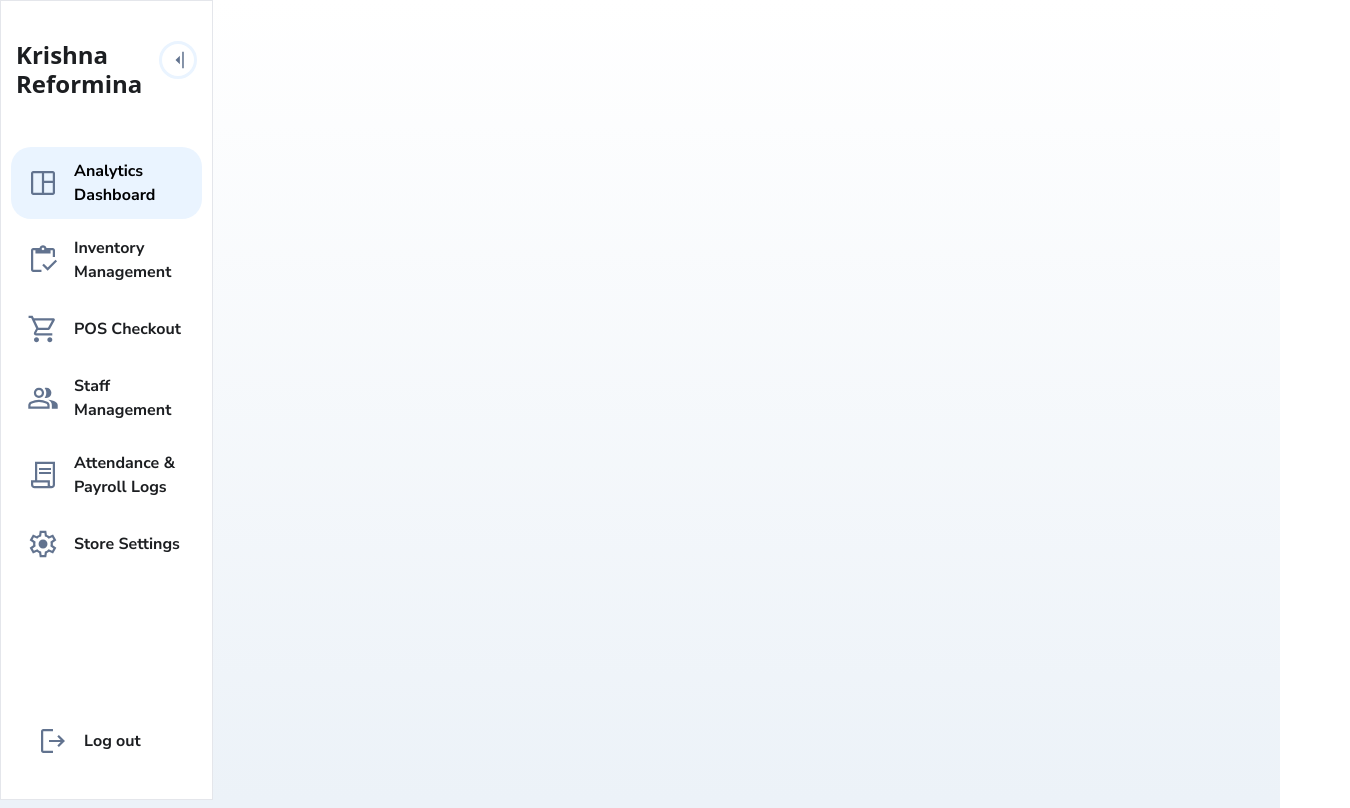
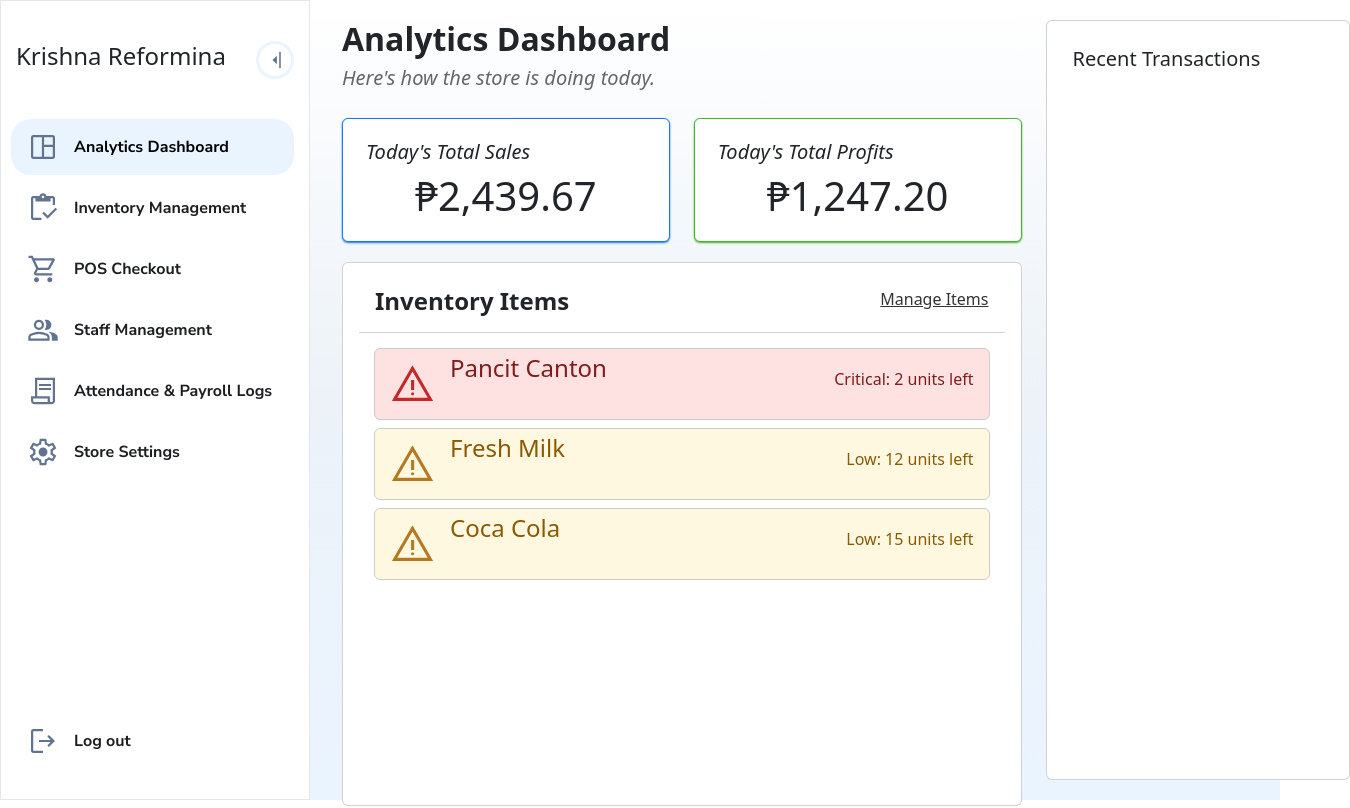
Before and after one commit to DefinitelyRus/EZBM, a React (Vite) app in the folder Frontend/: page /dashboard in a window 1280 px wide. Shown: the top 808 px of the page, 1350 px wide, since content can reach past the window. Built offline with nearby package versions, Linux system fonts and the light colour scheme.

Commit message:
Collapsable Nav-Sidebar

```diff
--- a/Frontend/src/components/button.css
+++ b/Frontend/src/components/button.css
@@ -43,3 +43,15 @@
     height: 32px;
     flex-shrink: 0;
 }
+
+/* Collapsed */
+.custom-btn.collapsed {
+    background-color: aliceblue;
+    padding: 0px;
+    gap: 0;
+
+    display: flex;
+    align-items: center;
+
+    margin: 0 auto;
+}
--- a/Frontend/src/components/button.tsx
+++ b/Frontend/src/components/button.tsx
@@ -1,17 +1,31 @@
 import { NavLink } from "react-router-dom";
+import { Tooltip } from "bootstrap";
+import "./button.css";
 
-import './button.css';
+function Button({ to, text, icon, collapsed }) {
+  const handleClick = (e) => {
+    const tooltip = Tooltip.getInstance(e.currentTarget);
 
-function Button({ to, text, icon }) {
+    if (tooltip) {
+      tooltip.hide();
+    }
+
+    e.currentTarget.blur();
+  };
+
   return (
     <NavLink
       to={to}
       className={({ isActive }) =>
         `custom-btn ${isActive ? "active" : ""}`
       }
+      data-bs-toggle={collapsed ? "tooltip" : undefined}
+      data-bs-placement="right"
+      data-bs-title={collapsed ? text : undefined}
+      onClick={handleClick}
     >
       {icon}
-      <span>{text}</span>
+      {!collapsed && <span>{text}</span>}
     </NavLink>
   );
 }
--- a/Frontend/src/components/sidebar.css
+++ b/Frontend/src/components/sidebar.css
@@ -1,10 +1,16 @@
 #side-bar {
     /* Layout */
+    left: 0;
+    top: 0;
+    position: fixed;
     display: flex;
     flex-direction: column;
+    overflow: hidden;
 
     /* Sizing */
     min-height: 100vh;
+    width: 310px;
+    min-width: 310px;
 
     /* Spacing */
     padding: 20px 0px 30px 0px;
@@ -12,8 +18,64 @@
     /* Appearance */
     background-color: #FFFFFF;
     border: 1px solid #E4E6EB;
+
+    transition:
+        width 250ms cubic-bezier(0.2, 0, 0, 1),
+        min-width 250ms cubic-bezier(0.2, 0, 0, 1),
+        padding 250ms cubic-bezier(0.2, 0, 0, 1);
 }
 
+/* Collapsed */
+#side-bar.collapsed {
+    width: 84px;
+    min-width: 84px;
+
+    padding-right: 10px;
+}
+
+#side-bar.collapsed .custom-btn {
+    border-radius: 25px;
+    justify-content: center;
+    padding: 12px 12px;
+    gap: 0;
+    margin: 0 auto;
+}
+
+.custom-btn {
+    transition:
+        padding 250ms cubic-bezier(0.2, 0, 0, 1),
+        gap 250ms cubic-bezier(0.2, 0, 0, 1),
+        border-radius 250ms cubic-bezier(0.2, 0, 0, 1),
+        background-color 200ms ease,
+        color 200ms ease;
+}
+
+.custom-btn span {
+    overflow: hidden;
+    white-space: nowrap;
+    opacity: 1;
+    max-width: 220px;
+    transition:
+        opacity 150ms ease,
+        max-width 200ms ease;
+}
+
+#side-bar.collapsed .custom-btn span {
+    opacity: 0;
+    max-width: 0;
+}
+
+#side-bar.collapsed .header-cont {
+  padding-left: 20px;
+}
+
+#side-bar .header-cont button svg {
+    transition: transform 250ms cubic-bezier(0.2, 0, 0, 1);
+}
+
+#side-bar.collapsed .header-cont button svg {
+    transform: rotate(180deg);
+}
 #side-bar .header-cont {
     padding: 20px 15px 40px 15px;
     justify-content: space-between;
@@ -57,14 +119,42 @@
 
 /* Button */
 #log-out {
-    padding-left: 20px;
+    padding-left: 10px;
     margin-top: auto;
 }
 
 /* Text */
 #user-name {
-    /* Appearance */
+    opacity: 1;
+    max-width: 220px;
+    overflow: hidden;
+    white-space: nowrap;
+
+    transition:
+        opacity 150ms ease,
+        max-width 250ms cubic-bezier(0.2, 0, 0, 1);
+}
+
+#side-bar.collapsed #user-name {
+    opacity: 0;
+    max-width: 0;
+}
+
+/* Tooltips */
+.sidebar-tooltip .tooltip-inner {
+    background-color: #1C1E21;
+    color: #FFFFFF;
+
+    font-family: 'Nunito Sans', sans-serif;
+    font-size: 16px;
     font-weight: 600;
-    justify-content: start;
-    color: #1C1E21;
+
+    padding: 8px 12px;
+    border-radius: 12px;
+
+    box-shadow: 0 4px 12px rgba(0, 0, 0, 0.15);
 }
+
+.sidebar-tooltip.bs-tooltip-end .tooltip-arrow::before {
+    border-right-color: #1C1E21;
+}
--- a/Frontend/src/components/sidebar.jsx
+++ b/Frontend/src/components/sidebar.jsx
@@ -1,62 +1,99 @@
-import './sidebar.css';
-import Button from './button';
+import { useState, useEffect } from "react";
+import { Tooltip } from "bootstrap";
 
-import ArrowMenu from '../assets/arrow_menu.svg?react';
+import "./sidebar.css";
+import Button from "./button";
 
-import DashboardIcon from '../assets/dashboard.svg?react';
-import InventoryIcon from '../assets/inventory.svg?react';
-import CheckoutIcon from '../assets/checkout.svg?react';
-import StaffIcon from '../assets/staff.svg?react';
-import LogsIcon from '../assets/logs.svg?react';
-import LogOutIcon from '../assets/log_out.svg?react';
-import SettingsIcon from '../assets/settings.svg?react';
+import ArrowMenu from "../assets/arrow_menu.svg?react";
+
+import DashboardIcon from "../assets/dashboard.svg?react";
+import InventoryIcon from "../assets/inventory.svg?react";
+import CheckoutIcon from "../assets/checkout.svg?react";
+import StaffIcon from "../assets/staff.svg?react";
+import LogsIcon from "../assets/logs.svg?react";
+import LogOutIcon from "../assets/log_out.svg?react";
+import SettingsIcon from "../assets/settings.svg?react";
 
 function Sidebar() {
+  const [collapsed, setCollapsed] = useState(false);
+
+  useEffect(() => {
+  const tooltipTriggerList = document.querySelectorAll(
+    '[data-bs-toggle="tooltip"]'
+  );
+
+  const tooltipList = [...tooltipTriggerList].map(
+    (el) =>
+      new Tooltip(el, {
+        animation: true,
+        trigger: "hover focus",
+        customClass: "sidebar-tooltip",
+      })
+  );
+
+  return () => {
+    tooltipList.forEach((tooltip) => tooltip.dispose());
+    };
+  }, [collapsed]);
+
   return (
-    <div id="side-bar" className="d-flex col-2">
+    <div
+      id="side-bar"
+      className={`d-flex ${collapsed ? "collapsed" : ""}`}
+    >
       <div className="d-flex header-cont">
-        <h4 id="user-name" className="align-self-center">Krishna Reformina</h4>
-        <button>
+        {!collapsed && (
+          <h4 id="user-name" className="align-self-center">
+            Krishna Reformina
+          </h4>
+        )}
+
+        <button onClick={() => setCollapsed(!collapsed)}>
           <ArrowMenu />
         </button>
       </div>
 
       <div id="nav-btn-group">
-
         <Button
           to="/dashboard"
           text="Analytics Dashboard"
           icon={<DashboardIcon />}
+          collapsed={collapsed}
         />
 
         <Button
           to="/inventory"
           text="Inventory Management"
           icon={<InventoryIcon />}
+          collapsed={collapsed}
         />
 
         <Button
           to="/pos"
           text="POS Checkout"
           icon={<CheckoutIcon />}
+          collapsed={collapsed}
         />
 
         <Button
           to="/staff"
           text="Staff Management"
           icon={<StaffIcon />}
+          collapsed={collapsed}
         />
 
         <Button
           to="/logs"
           text="Attendance & Payroll Logs"
           icon={<LogsIcon />}
+          collapsed={collapsed}
         />
 
         <Button
-          to="/"
+          to="/settings"
           text="Store Settings"
           icon={<SettingsIcon />}
+          collapsed={collapsed}
         />
       </div>
 
@@ -65,6 +102,7 @@ function Sidebar() {
           to="/"
           text="Log out"
           icon={<LogOutIcon />}
+          collapsed={collapsed}
         />
       </div>
     </div>
--- a/Frontend/src/pages/Attendance_Logs.css
+++ b/Frontend/src/pages/Attendance_Logs.css
@@ -1,10 +1,12 @@
 #attendance-logs-contents {
     /* Layout */
     min-height: 100vh;
+
     max-height: fit-content;
 
     /* Spacing */
     padding: 20px 20px 30px 20px;
+    padding-left: 330px;
 }
 
 #add-entry-container {
--- a/Frontend/src/pages/Checkout.css
+++ b/Frontend/src/pages/Checkout.css
@@ -1,10 +1,12 @@
 #checkout-contents {
     /* Layout */
     min-height: 100vh;
+
     max-height: fit-content;
 
     /* Spacing */
     padding: 20px 20px 30px 20px;
+    padding-left: 330px;
 }
 
 #checkout-content-left {
--- a/Frontend/src/pages/Dashboard.css
+++ b/Frontend/src/pages/Dashboard.css
@@ -4,6 +4,7 @@
 
     /* Spacing */
     padding: 20px 20px;
+    padding-left: 330px;
 }
 
 #dashboard-content-left {
--- a/Frontend/src/pages/Inventory.css
+++ b/Frontend/src/pages/Inventory.css
@@ -1,10 +1,12 @@
 #inventory-contents {
     /* Layout */
     min-height: 100vh;
+
     max-height: fit-content;
 
     /* Spacing */
     padding: 20px 20px 30px 20px;
+    padding-left: 330px;
 }
 
 #inventory-content-left {
@@ -186,7 +188,7 @@
 
 .inventory-table tbody tr:hover td {
     background-color: #F3F0FA;
-    font-weight: 600;
+    font-weight: 500;
 }
 
 /* Column Text Alignment */
--- a/Frontend/src/pages/Staff.css
+++ b/Frontend/src/pages/Staff.css
@@ -1,10 +1,10 @@
 #staff-contents {
     /* Layout */
     min-height: 100vh;
-    max-height: fit-content;
 
     /* Spacing */
     padding: 20px 20px 30px 20px;
+    padding-left: 330px;
 }
 
 #staff-content-left {
```
